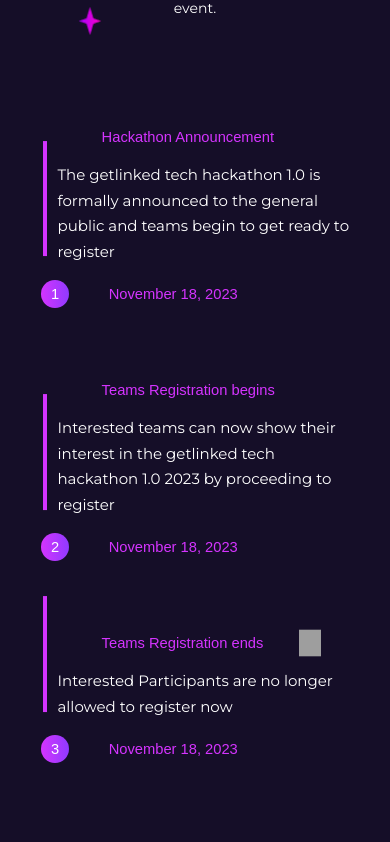
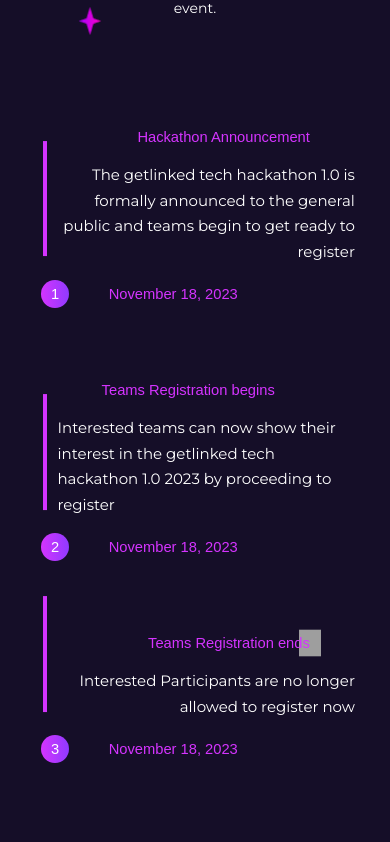
Before and after one commit to Psalmuel01/get-linked, a React (Vite) app: page / in a window 390 px wide. Shown: the part 5000-5842 px from the top of the page. Built offline with nearby package versions, Linux system fonts and the light colour scheme; grey boxes are pictures that could not be loaded; a web font is replaced by a local one.

Commit message:
minor fix

```diff
--- a/src/components/Event.module.css
+++ b/src/components/Event.module.css
@@ -111,7 +111,7 @@
   }
 
   .details {
-    text-align: initial;
+    /* text-align: initial; */
     margin-left: 7%;
   }
 
```
